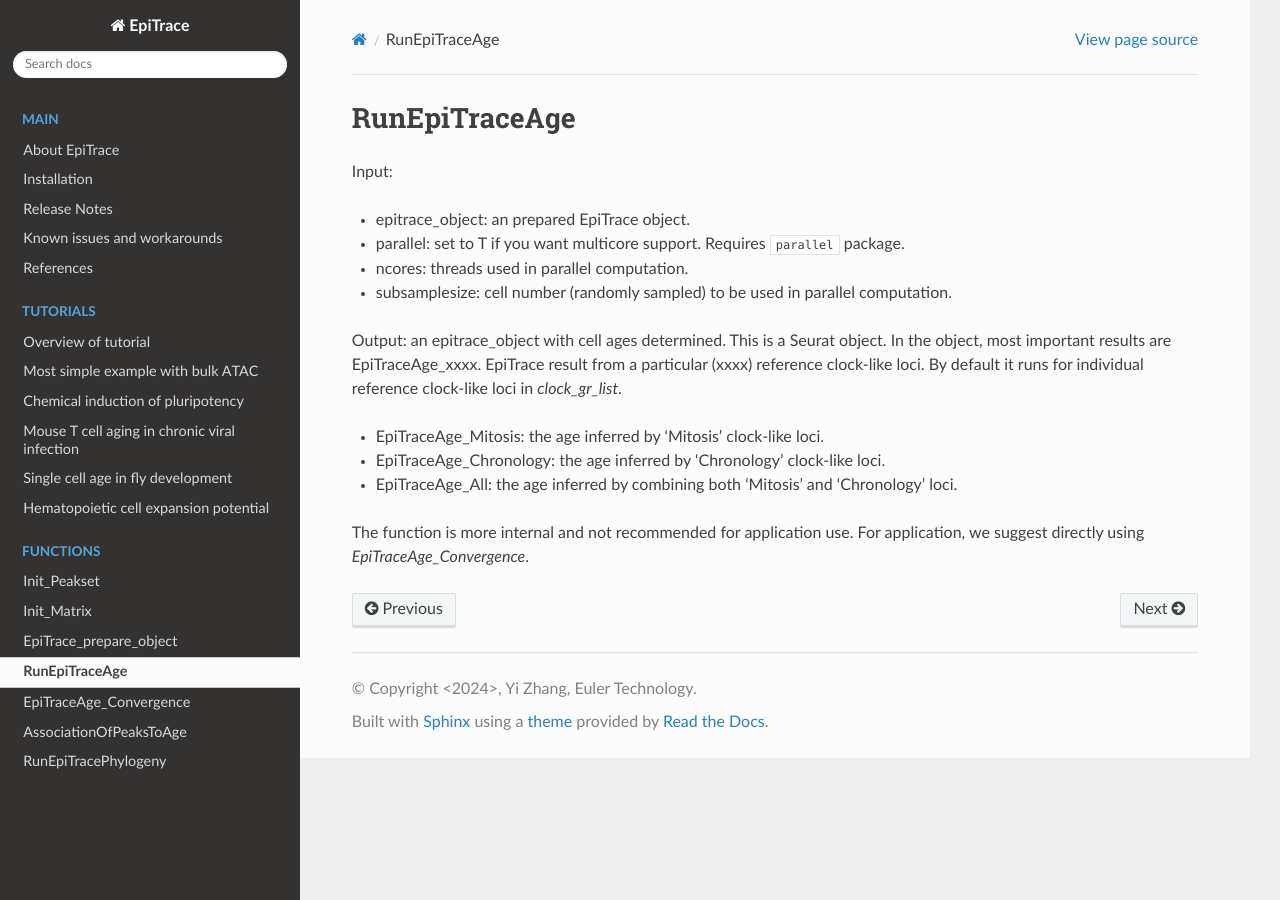
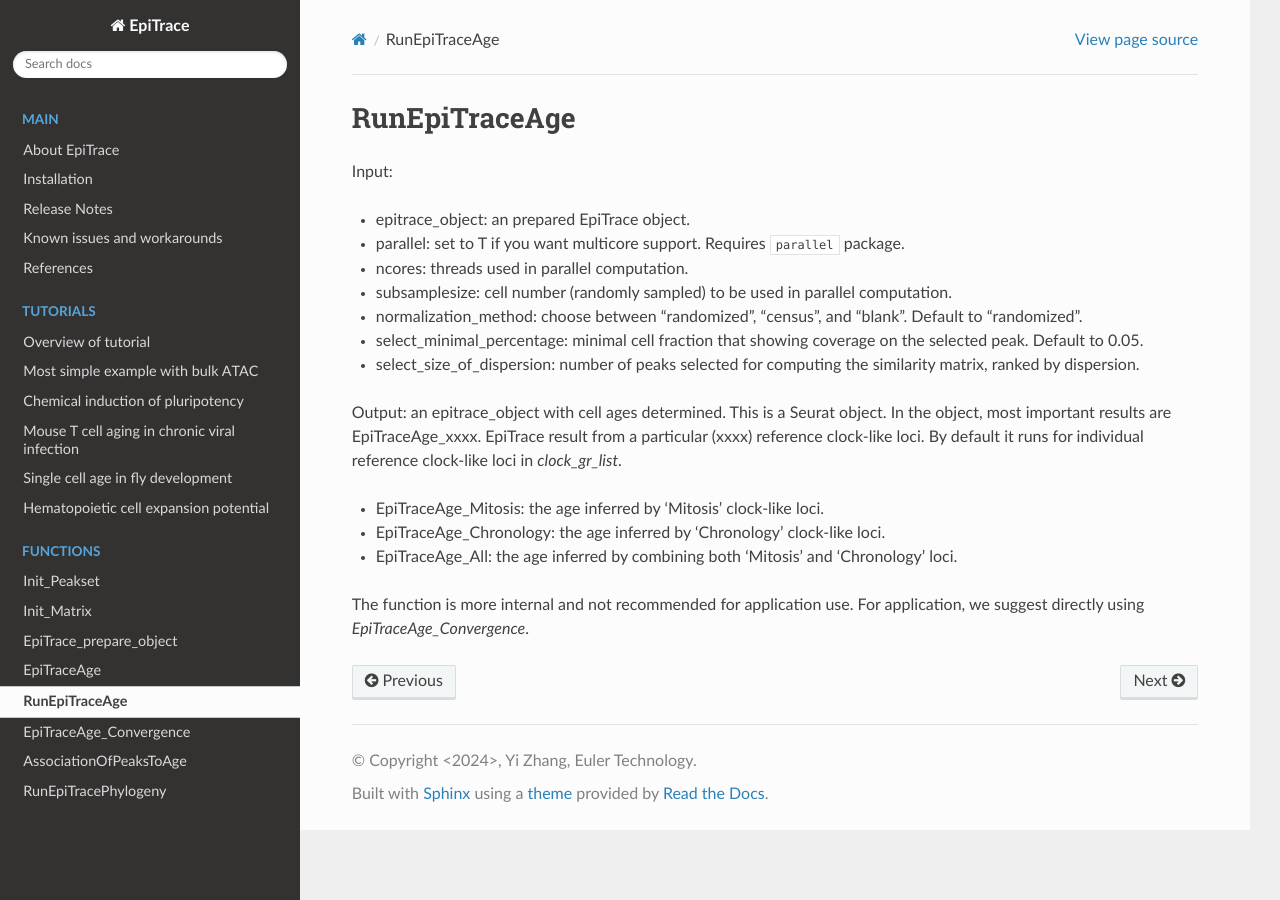
Before and after one commit to MagpiePKU/EpiTrace, a Sphinx documentation site: the page built from docs/RunEpiTraceAge.rst, in a window 1280 px wide. Built offline with Sphinx 7.4.7 and the Read the Docs theme 2.0.0, drawn with Linux system fonts in a browser that asks for light colours.

Commit message:
Add files via upload

```diff
--- a/docs/Bulk_ATAC.rst
+++ b/docs/Bulk_ATAC.rst
@@ -137,7 +137,7 @@ It emits::
 Alternatively, you can use the iterative algorithm. It defaults to use the reference clock-like loci combining both ``Mitosis`` and ``Chronology`` datasets. A one-shot function to calculate EpiTrace age using standard (human) ClockDML as reference::
 
     epitrace_obj_age_estimated_iterative <- EpiTraceAge_Convergence(initiated_peaks,inputmatrix,ref_genome = 'hg19',non_standard_clock = F,parallel = F,iterative_time = 10,Z_cutoff = 3,qualnum = 1)
-    epitrace_obj_age_estimated@meta.data$celltype <- left_join(epitrace_obj_age_estimated@meta.data,cell_metadata %>% dplyr::select(cell,celltype)) %>% dplyr::select(celltype) %>% unlist()
+    epitrace_obj_age_estimated_iterative@meta.data$celltype <- left_join(epitrace_obj_age_estimated_iterative@meta.data,cell_metadata %>% dplyr::select(cell,celltype)) %>% dplyr::select(celltype) %>% unlist()
 
 
 It emits::
@@ -169,7 +169,7 @@ This generates a list which contains the assay (id of assay), tree (phylogenetic
 
 If you would like to use other clustering of cells (say, single cell) you have to change the Idents of the object. Currently we tend to suggest use well annotated single cell clusters (or in this demo case, known FACS-sorted cell types).::
 
-    Idents(epitrace_obj) <- epitrace_obj
+    Idents(epitrace_obj) <- epitrace_obj$celltype
     phylotree_res_myeloid <- RunEpiTracePhylogeny(subset(epitrace_obj,celltype %in% c('HSC','MPP','CMP','GMP','Monocyte')))
     chronology_tree_myeloid <- phylotree_res_myeloid[['AllClock']][[2]]
     chronology_tree_myeloid <- ape::root(chronology_tree_myeloid,outgroup='HSC')
--- a/docs/EpiTraceAge_Convergence.rst
+++ b/docs/EpiTraceAge_Convergence.rst
@@ -22,6 +22,9 @@ Input:
 - Z_cutoff: cutoff during iteration to select putative new clock-like loci. Defined as: include all loci with a scaled correlation coefficient peak x age > Z_cutoff. Usually set to 2~3.
 - mean_error_limit: limit of mean sample age differences between iterations. If the difference is smaller than this, iteration stops early.
 - iterative_time: maximal iteration time.
+- normalization_method: choose between "randomized", "census", and "blank". Default to "randomized".
+- select_minimal_percentage: minimal cell fraction that showing coverage on the selected peak. Default to 0.05.
+- select_size_of_dispersion: number of peaks selected for computing the similarity matrix, ranked by dispersion.
 
 
 Output: a Seurat object with ages annotated in its metadata.
--- a/docs/RunEpiTraceAge.rst
+++ b/docs/RunEpiTraceAge.rst
@@ -9,6 +9,9 @@ Input:
 - parallel: set to T if you want multicore support. Requires ``parallel`` package.
 - ncores: threads used in parallel computation.
 - subsamplesize: cell number (randomly sampled) to be used in parallel computation.
+- normalization_method: choose between "randomized", "census", and "blank". Default to "randomized".
+- select_minimal_percentage: minimal cell fraction that showing coverage on the selected peak. Default to 0.05.
+- select_size_of_dispersion: number of peaks selected for computing the similarity matrix, ranked by dispersion.
 
 Output: an epitrace_object with cell ages determined. This is a Seurat object. In the object, most important results are EpiTraceAge_xxxx. EpiTrace result from a particular (xxxx) reference clock-like loci. By default it runs for individual reference clock-like loci in `clock_gr_list`.
 
--- a/docs/index.rst
+++ b/docs/index.rst
@@ -112,6 +112,7 @@ Tutorial on (1) using G-quadruplex as reference clock-like loci, and (2) timing
    Init_Peakset
    Init_Matrix
    EpiTrace_prepare_object
+   EpiTraceAge
    RunEpiTraceAge
    EpiTraceAge_Convergence
    AssociationOfPeaksToAge
```
Also changed, not shown: docs/EpiTraceAge.rst (added, +17 -0 lines).
